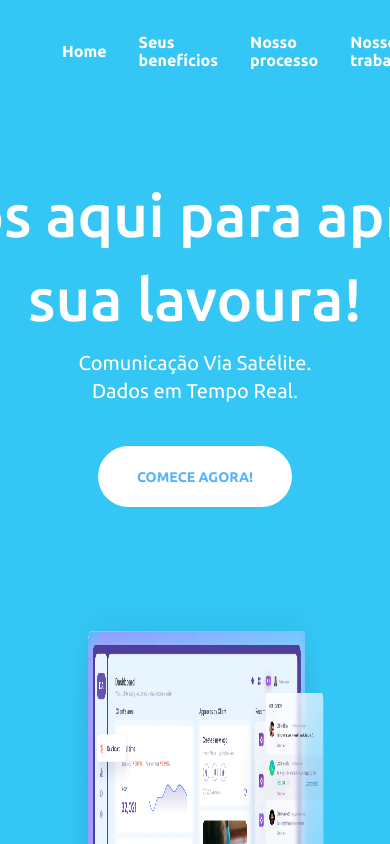
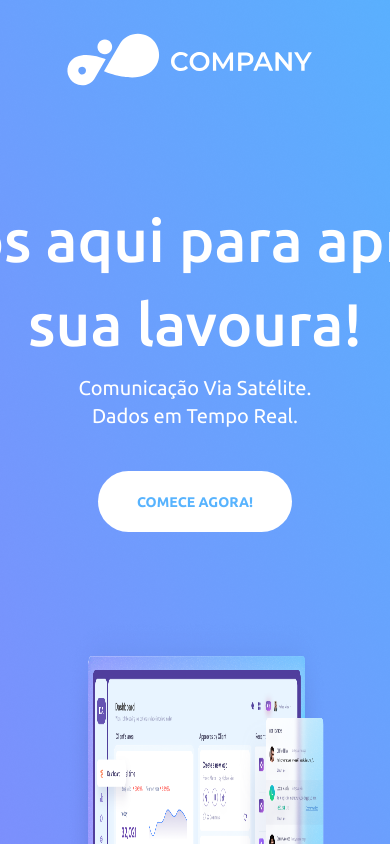
Before and after one commit to eeaeea/ruh-water, a Next.js app: page / in a window 390 px wide. Shown: the top 844 px of the page. Built offline with nearby package versions, Linux system fonts and the light colour scheme.

Commit message:
Ajustes Fonts

```diff
--- a/src/components/Footer/styles.module.scss
+++ b/src/components/Footer/styles.module.scss
@@ -20,7 +20,7 @@
 
       a {
         margin-right: 32px;
-        font-size: 16px;
+        font-size: 1.6rem;
         font-weight: 500;
         &:last-child {
           margin-right: 0;
--- a/src/components/Header/styles.module.scss
+++ b/src/components/Header/styles.module.scss
@@ -18,7 +18,7 @@
 
       a {
         margin-right: 32px;
-        font-size: 16px;
+        font-size: 1.6rem;
         font-weight: 700;
         &:last-child {
           margin-right: 0;
--- a/src/components/Section1/styles.module.scss
+++ b/src/components/Section1/styles.module.scss
@@ -4,9 +4,7 @@
   flex-direction: column;
   height: 100vh;
   padding: 33px 62px 0 62px;
-  // background: #f2f2f2 url("../../../public/images/bg-home.png") no-repeat center;
-  background: #84cec3;
-  background: #34c6f4;
+  background: #f2f2f2 url("../../../public/images/bg-home.png") no-repeat center;
   margin-bottom: 300px;
 
   header {
@@ -23,7 +21,7 @@
 
       a {
         margin-right: 32px;
-        font-size: 16px;
+        font-size: 1.6rem;
         font-weight: 700;
         &:last-child {
           margin-right: 0;
@@ -38,7 +36,7 @@
       border: none;
       width: 194px;
       height: 61px;
-      font-size: 14px;
+      font-size: 1.4rem;
       font-family: "Ubuntu", sans-serif;
       font-weight: 700;
     }
@@ -55,7 +53,7 @@
 
     h1 {
       margin-bottom: 8px;
-      font-size: 60px;
+      font-size: 6.0rem;
       font-weight: 500;
       line-height: 84px;
       text-align: center;
@@ -63,7 +61,7 @@
     }
 
     h2 {
-      font-size: 20px;
+      font-size: 2.0rem;
       font-weight: 400;
       line-height: 28px;
       margin-bottom: 41px;
@@ -91,3 +89,9 @@
     }
   }
 }
+
+.container header nav {
+  @media screen and (max-width: 1150px) {
+    display: none;
+  }
+}
--- a/src/components/Section2/styles.module.scss
+++ b/src/components/Section2/styles.module.scss
@@ -51,7 +51,7 @@
       }
 
       p {
-        font-size: 16px;
+        font-size: 1.6rem;
         color: #595e64;
         line-height: 24px;
         font-weight: 400;
--- a/src/components/Section3/styles.module.scss
+++ b/src/components/Section3/styles.module.scss
@@ -4,11 +4,9 @@
   align-items: center;
   justify-content: center;
   padding: 184px 375px;
-  // background: #f2f2f2 url("../../../public/images/bg-three.png");
-  // background-position: top;
-  // background-repeat: no-repeat;
-  // background: #0f4c90;
-  background: #10548c;
+  background: #f2f2f2 url("../../../public/images/bg-three.png");
+  background-position: top;
+  background-repeat: no-repeat;
 
   span {
     margin-bottom: 14px;
@@ -68,7 +66,7 @@
 
     p {
       color: #595e64;
-      font-size: 16px;
+      font-size: 1.6rem;
       margin-bottom: 0;
       line-height: 24px;
       text-align: left;
--- a/src/components/Section4/styles.module.scss
+++ b/src/components/Section4/styles.module.scss
@@ -7,7 +7,7 @@
   background: #f2f2f2;
 
   span {
-    font-size: 16px;
+    font-size: 1.6rem;
     color: #424a4d;
     text-align: center;
     line-height: 22.4px;
--- a/src/styles/globals.scss
+++ b/src/styles/globals.scss
@@ -2,6 +2,14 @@
   margin: 0;
   padding: 0;
   box-sizing: border-box;
+}
+
+html {
+  font-size: 62.5%; // a cada 1rem sera considerado 10px
+}
+
+body {
+  font-size: 1.6rem;
 }
 
 html,
```
